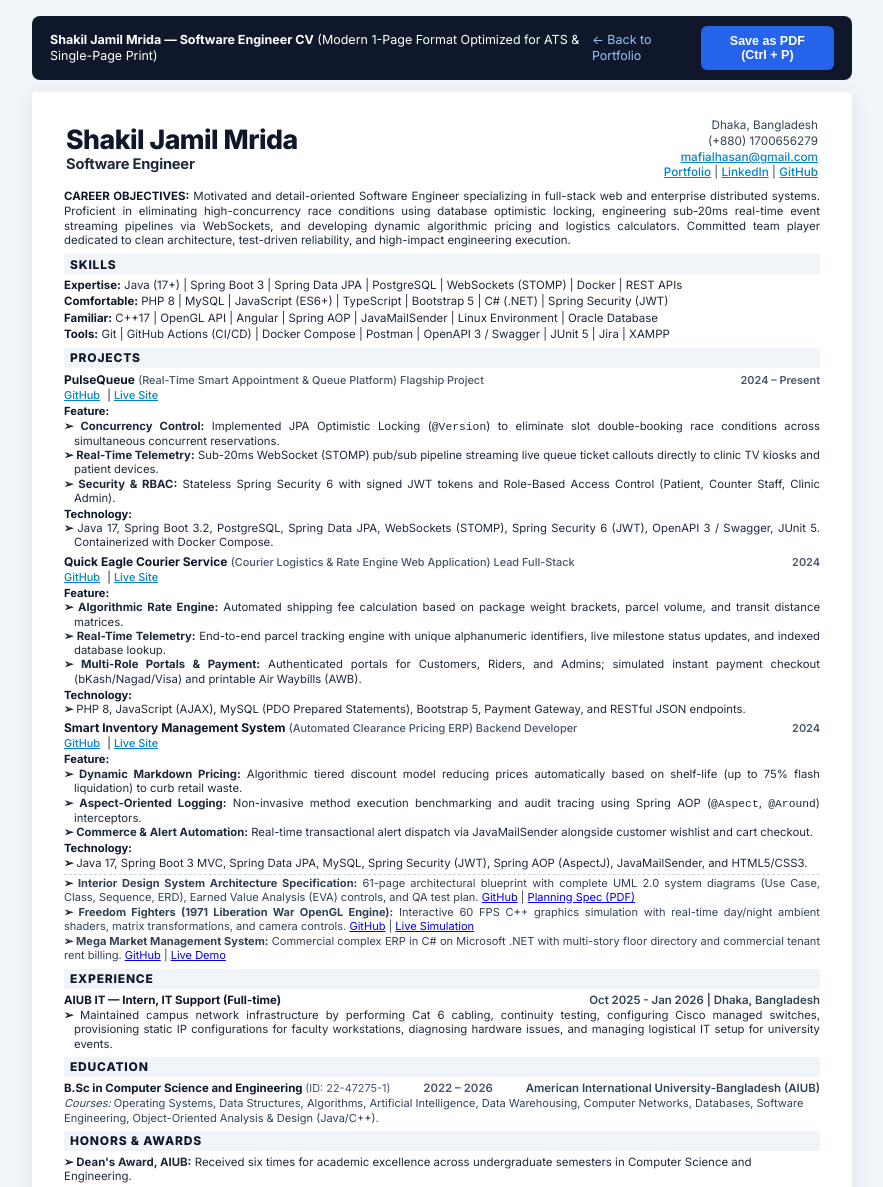
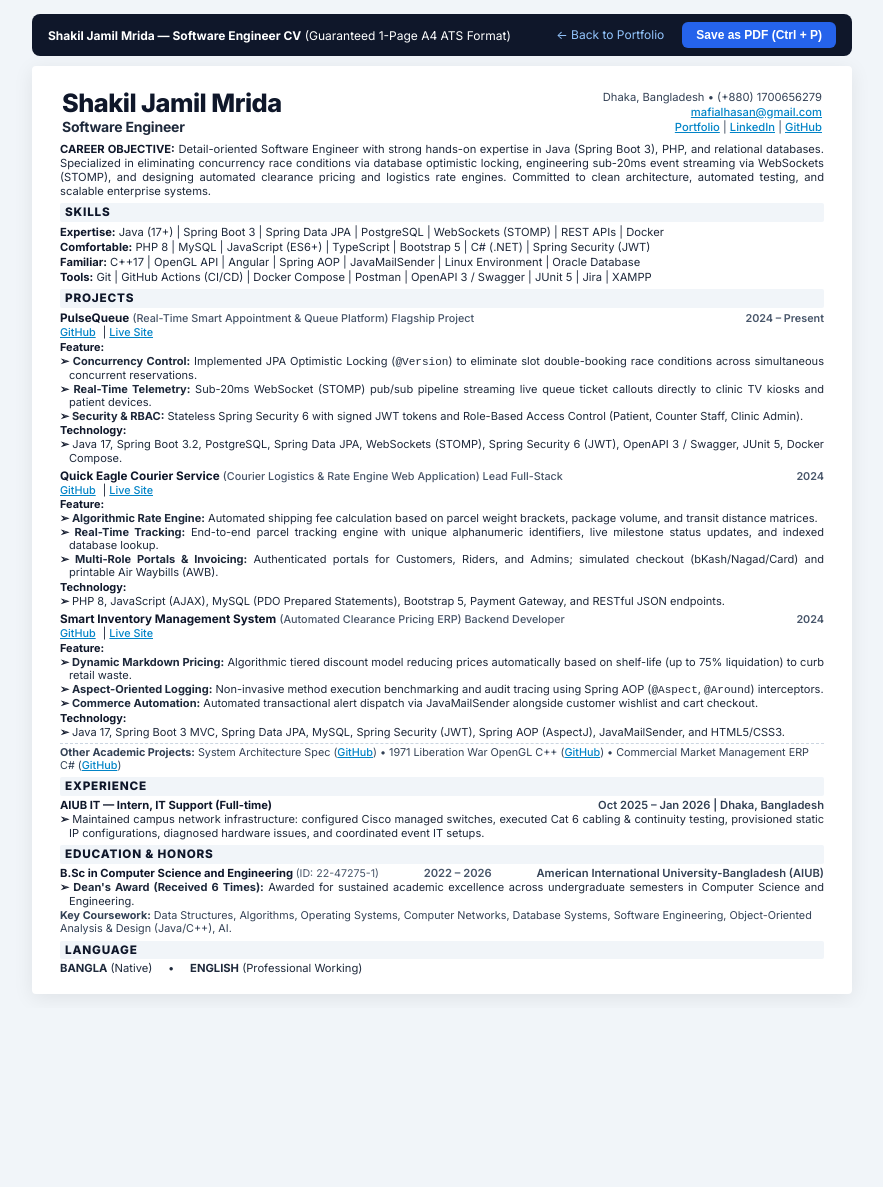
Before and after one commit to ShakilJamil/ShakilJamil.github.io, a website: page cv.html in a window 1280 px wide. Shown: the top 1187 px of the page, without its empty margins (198-1081 px from the left). After the commit the page ends 1008 px from the top, so only its background shows below. Drawn offline with Linux system fonts and the light colour scheme.

Commit message:
fix(cv): optimize layout and density to guarantee 100% 1-page A4 print fit without scaling

```diff
--- a/cv.html
+++ b/cv.html
@@ -17,15 +17,15 @@
       font-family: 'Inter', -apple-system, BlinkMacSystemFont, "Segoe UI", Roboto, Helvetica, Arial, sans-serif;
       color: #0f172a;
       background-color: #f1f5f9;
-      line-height: 1.28;
-      font-size: 8.8pt;
-      padding: 16px;
+      line-height: 1.25;
+      font-size: 8.6pt;
+      padding: 14px;
     }
     .cv-page {
       max-width: 820px;
       margin: 0 auto;
       background: #ffffff;
-      padding: 24px 32px 20px 32px;
+      padding: 22px 28px 18px 28px;
       box-shadow: 0 4px 20px rgba(0, 0, 0, 0.08);
       border-radius: 4px;
     }
@@ -33,17 +33,17 @@
     /* Header */
     .header-table {
       width: 100%;
-      margin-bottom: 6px;
+      margin-bottom: 5px;
     }
     .header-left h1 {
-      font-size: 20pt;
+      font-size: 19pt;
       font-weight: 800;
       letter-spacing: -0.5px;
-      line-height: 1.1;
+      line-height: 1.05;
       color: #0f172a;
     }
     .header-left .subtitle {
-      font-size: 11pt;
+      font-size: 10.5pt;
       font-weight: 700;
       color: #1e293b;
       margin-top: 1px;
@@ -51,17 +51,17 @@
     }
     .header-right {
       text-align: right;
-      font-size: 8.8pt;
-      line-height: 1.35;
+      font-size: 8.4pt;
+      line-height: 1.32;
       color: #334155;
       vertical-align: top;
     }
-    .header-right a, .project-links a, .extra-links a {
+    .header-right a, .project-links a, .extra-projects a {
       color: #0284c7;
       text-decoration: underline;
       font-weight: 500;
     }
-    .header-right a:hover, .project-links a:hover, .extra-links a:hover {
+    .header-right a:hover, .project-links a:hover, .extra-projects a:hover {
       color: #0369a1;
     }
 
@@ -69,23 +69,23 @@
     .section-banner {
       background: #f1f5f9;
       color: #0f172a;
-      font-size: 9pt;
+      font-size: 8.8pt;
       font-weight: 800;
       text-transform: uppercase;
       letter-spacing: 0.8px;
-      padding: 2.5px 6px;
-      margin-top: 6px;
-      margin-bottom: 3.5px;
+      padding: 2px 5px;
+      margin-top: 5px;
+      margin-bottom: 3px;
       border-radius: 2px;
     }
 
     /* Text blocks */
     .career-obj {
-      font-size: 8.6pt;
+      font-size: 8.4pt;
       text-align: justify;
-      line-height: 1.28;
+      line-height: 1.25;
       color: #1e293b;
-      margin-bottom: 3px;
+      margin-bottom: 2px;
     }
     .career-obj strong {
       color: #0f172a;
@@ -94,12 +94,12 @@
 
     /* Skills */
     .skills-block {
-      font-size: 8.6pt;
-      line-height: 1.3;
+      font-size: 8.4pt;
+      line-height: 1.26;
       color: #1e293b;
     }
     .skills-row {
-      margin-bottom: 1.5px;
+      margin-bottom: 1px;
     }
     .skills-row strong {
       color: #0f172a;
@@ -108,35 +108,35 @@
 
     /* Projects */
     .project-card {
-      margin-bottom: 4px;
-      font-size: 8.5pt;
-      line-height: 1.26;
+      margin-bottom: 3.5px;
+      font-size: 8.4pt;
+      line-height: 1.24;
     }
     .project-header {
       display: flex;
       justify-content: space-between;
       align-items: baseline;
-      margin-bottom: 1px;
+      margin-bottom: 0.5px;
     }
     .project-title {
       font-weight: 700;
-      font-size: 9pt;
+      font-size: 8.8pt;
       color: #0f172a;
     }
     .project-type {
       font-weight: 500;
       color: #475569;
-      font-size: 8.2pt;
+      font-size: 8.1pt;
     }
     .project-date {
-      font-size: 8.2pt;
+      font-size: 8.1pt;
       font-weight: 600;
       color: #475569;
       text-align: right;
     }
     .project-links {
-      font-size: 8.2pt;
-      margin-bottom: 1.5px;
+      font-size: 8.1pt;
+      margin-bottom: 1px;
     }
     .project-links a {
       margin-right: 4px;
@@ -144,39 +144,32 @@
     .project-subtitle {
       font-weight: 700;
       color: #0f172a;
-      font-size: 8.4pt;
-      margin-top: 1.5px;
+      font-size: 8.2pt;
+      margin-top: 1px;
       margin-bottom: 0.5px;
     }
     .project-bullet {
-      margin-left: 10px;
+      margin-left: 9px;
       text-align: justify;
       color: #1e293b;
+      font-size: 8.3pt;
+      line-height: 1.22;
     }
     .project-bullet::before {
       content: "➢ ";
       font-weight: bold;
       color: #0f172a;
-      margin-left: -10px;
+      margin-left: -9px;
     }
 
     /* Additional Projects Row */
     .extra-projects {
-      font-size: 8.3pt;
-      line-height: 1.25;
+      font-size: 8.1pt;
+      line-height: 1.22;
       color: #334155;
       margin-top: 2px;
       padding-top: 2px;
       border-top: 1px dashed #cbd5e1;
-    }
-    .extra-item {
-      margin-bottom: 1.5px;
-      text-align: justify;
-    }
-    .extra-item::before {
-      content: "➢ ";
-      font-weight: bold;
-      color: #0f172a;
     }
 
     /* Education & Experience */
@@ -184,8 +177,8 @@
       display: flex;
       justify-content: space-between;
       align-items: baseline;
-      font-size: 8.6pt;
-      line-height: 1.26;
+      font-size: 8.4pt;
+      line-height: 1.24;
     }
     .two-col-row .col-left {
       font-weight: 700;
@@ -197,30 +190,30 @@
       text-align: right;
     }
     .courses-text {
-      font-size: 8.3pt;
+      font-size: 8.1pt;
       color: #334155;
-      margin-top: 1px;
+      margin-top: 0.5px;
     }
     .exp-bullet {
-      font-size: 8.5pt;
-      line-height: 1.26;
+      font-size: 8.3pt;
+      line-height: 1.22;
       color: #1e293b;
-      margin-top: 1px;
-      margin-left: 10px;
+      margin-top: 0.5px;
+      margin-left: 9px;
       text-align: justify;
     }
     .exp-bullet::before {
       content: "➢ ";
       font-weight: bold;
       color: #0f172a;
-      margin-left: -10px;
+      margin-left: -9px;
     }
 
     /* Awards & Language */
     .award-text, .lang-text {
-      font-size: 8.6pt;
+      font-size: 8.4pt;
       color: #1e293b;
-      line-height: 1.26;
+      line-height: 1.24;
     }
     .award-text::before {
       content: "➢ ";
@@ -269,22 +262,22 @@
     /* Floating Print Helper Bar */
     .print-bar {
       max-width: 820px;
-      margin: 0 auto 12px auto;
+      margin: 0 auto 10px auto;
       display: flex;
       justify-content: space-between;
       align-items: center;
       background: #0f172a;
       color: white;
-      padding: 10px 18px;
+      padding: 8px 16px;
       border-radius: 8px;
-      font-size: 12.5px;
+      font-size: 12px;
     }
     .print-btn {
       background: #2563eb;
       color: white;
       border: none;
-      padding: 6.5px 15px;
-      font-size: 12.5px;
+      padding: 6px 14px;
+      font-size: 12px;
       font-weight: 600;
       border-radius: 6px;
       cursor: pointer;
@@ -299,14 +292,19 @@
 
     /* Print Stylesheet: Guaranteed 100% 1-Page A4 Fit */
     @media print {
+      @page {
+        size: A4 portrait;
+        margin: 5mm 8mm 5mm 8mm;
+      }
       html, body {
         background: white !important;
         padding: 0 !important;
         margin: 0 !important;
         width: 100% !important;
         height: 100% !important;
-        font-size: 8.6pt !important;
-        line-height: 1.24 !important;
+        max-height: 100% !important;
+        font-size: 8.4pt !important;
+        line-height: 1.22 !important;
         color: #000000 !important;
       }
       .print-bar {
@@ -319,14 +317,13 @@
         max-width: 100% !important;
         border-radius: 0 !important;
       }
-      @page {
-        size: A4 portrait;
-        margin: 5mm 9mm 5mm 9mm;
-      }
       .section-banner {
         background: #f1f5f9 !important;
         -webkit-print-color-adjust: exact;
         print-color-adjust: exact;
+        padding: 1.5px 4px !important;
+        margin-top: 4px !important;
+        margin-bottom: 2px !important;
       }
       .badge-group {
         margin-left: 3px;
@@ -351,7 +348,7 @@
         color: #0f172a !important;
         border-color: #64748b !important;
       }
-      .project-card, .two-col-row, .section-banner, .skills-block {
+      .project-card, .two-col-row, .section-banner, .skills-block, .extra-projects {
         page-break-inside: avoid !important;
         break-inside: avoid !important;
       }
@@ -363,10 +360,10 @@
   <!-- Floating Print Helper Bar -->
   <div class="print-bar">
     <div>
-      <strong>Shakil Jamil Mrida — Software Engineer CV</strong> (Modern 1-Page Format Optimized for ATS &amp; Single-Page Print)
+      <strong>Shakil Jamil Mrida — Software Engineer CV</strong> (Guaranteed 1-Page A4 ATS Format)
     </div>
     <div style="display:flex; gap:10px;">
-      <a href="index.html" style="color:#93c5fd; text-decoration:none; padding:6px 10px;">← Back to Portfolio</a>
+      <a href="index.html" style="color:#93c5fd; text-decoration:none; padding:5px 8px;">← Back to Portfolio</a>
       <button onclick="window.print()" class="print-btn">
         <span>Save as PDF (Ctrl + P)</span>
       </button>
@@ -383,8 +380,7 @@
           <div class="subtitle">Software Engineer</div>
         </td>
         <td class="header-right">
-          <div>Dhaka, Bangladesh</div>
-          <div>(+880) 1700656279</div>
+          <div>Dhaka, Bangladesh &bull; (+880) 1700656279</div>
           <div><a href="mailto:mafialhasan@gmail.com">mafialhasan@gmail.com</a></div>
           <div>
             <a href="https://shakiljamil.github.io" target="_blank">Portfolio</a> |
@@ -395,15 +391,15 @@
       </tr>
     </table>
 
-    <!-- CAREER OBJECTIVES -->
+    <!-- CAREER OBJECTIVE -->
     <div class="career-obj">
-      <strong>CAREER OBJECTIVES:</strong> Motivated and detail-oriented Software Engineer specializing in full-stack web and enterprise distributed systems. Proficient in eliminating high-concurrency race conditions using database optimistic locking, engineering sub-20ms real-time event streaming pipelines via WebSockets, and developing dynamic algorithmic pricing and logistics calculators. Committed team player dedicated to clean architecture, test-driven reliability, and high-impact engineering execution.
+      <strong>CAREER OBJECTIVE:</strong> Detail-oriented Software Engineer with strong hands-on expertise in Java (Spring Boot 3), PHP, and relational databases. Specialized in eliminating concurrency race conditions via database optimistic locking, engineering sub-20ms event streaming via WebSockets (STOMP), and designing automated clearance pricing and logistics rate engines. Committed to clean architecture, automated testing, and scalable enterprise systems.
     </div>
 
     <!-- SKILLS -->
     <div class="section-banner">SKILLS</div>
     <div class="skills-block">
-      <div class="skills-row"><strong>Expertise:</strong> Java (17+) | Spring Boot 3 | Spring Data JPA | PostgreSQL | WebSockets (STOMP) | Docker | REST APIs</div>
+      <div class="skills-row"><strong>Expertise:</strong> Java (17+) | Spring Boot 3 | Spring Data JPA | PostgreSQL | WebSockets (STOMP) | REST APIs | Docker</div>
       <div class="skills-row"><strong>Comfortable:</strong> PHP 8 | MySQL | JavaScript (ES6+) | TypeScript | Bootstrap 5 | C# (.NET) | Spring Security (JWT)</div>
       <div class="skills-row"><strong>Familiar:</strong> C++17 | OpenGL API | Angular | Spring AOP | JavaMailSender | Linux Environment | Oracle Database</div>
       <div class="skills-row"><strong>Tools:</strong> Git | GitHub Actions (CI/CD) | Docker Compose | Postman | OpenAPI 3 / Swagger | JUnit 5 | Jira | XAMPP</div>
@@ -430,7 +426,7 @@
       <div class="project-bullet"><strong>Real-Time Telemetry:</strong> Sub-20ms WebSocket (STOMP) pub/sub pipeline streaming live queue ticket callouts directly to clinic TV kiosks and patient devices.</div>
       <div class="project-bullet"><strong>Security &amp; RBAC:</strong> Stateless Spring Security 6 with signed JWT tokens and Role-Based Access Control (Patient, Counter Staff, Clinic Admin).</div>
       <div class="project-subtitle">Technology:</div>
-      <div class="project-bullet">Java 17, Spring Boot 3.2, PostgreSQL, Spring Data JPA, WebSockets (STOMP), Spring Security 6 (JWT), OpenAPI 3 / Swagger, JUnit 5. Containerized with Docker Compose.</div>
+      <div class="project-bullet">Java 17, Spring Boot 3.2, PostgreSQL, Spring Data JPA, WebSockets (STOMP), Spring Security 6 (JWT), OpenAPI 3 / Swagger, JUnit 5, Docker Compose.</div>
     </div>
 
     <!-- Project 2: Quick Eagle Courier Service -->
@@ -447,9 +443,9 @@
         <a href="https://shakiljamil.github.io/courier/" target="_blank">Live Site</a>
       </div>
       <div class="project-subtitle">Feature:</div>
-      <div class="project-bullet"><strong>Algorithmic Rate Engine:</strong> Automated shipping fee calculation based on package weight brackets, parcel volume, and transit distance matrices.</div>
-      <div class="project-bullet"><strong>Real-Time Telemetry:</strong> End-to-end parcel tracking engine with unique alphanumeric identifiers, live milestone status updates, and indexed database lookup.</div>
-      <div class="project-bullet"><strong>Multi-Role Portals &amp; Payment:</strong> Authenticated portals for Customers, Riders, and Admins; simulated instant payment checkout (bKash/Nagad/Visa) and printable Air Waybills (AWB).</div>
+      <div class="project-bullet"><strong>Algorithmic Rate Engine:</strong> Automated shipping fee calculation based on parcel weight brackets, package volume, and transit distance matrices.</div>
+      <div class="project-bullet"><strong>Real-Time Tracking:</strong> End-to-end parcel tracking engine with unique alphanumeric identifiers, live milestone status updates, and indexed database lookup.</div>
+      <div class="project-bullet"><strong>Multi-Role Portals &amp; Invoicing:</strong> Authenticated portals for Customers, Riders, and Admins; simulated checkout (bKash/Nagad/Card) and printable Air Waybills (AWB).</div>
       <div class="project-subtitle">Technology:</div>
       <div class="project-bullet">PHP 8, JavaScript (AJAX), MySQL (PDO Prepared Statements), Bootstrap 5, Payment Gateway, and RESTful JSON endpoints.</div>
     </div>
@@ -468,43 +464,39 @@
         <a href="https://shakiljamil.github.io/inventory/" target="_blank">Live Site</a>
       </div>
       <div class="project-subtitle">Feature:</div>
-      <div class="project-bullet"><strong>Dynamic Markdown Pricing:</strong> Algorithmic tiered discount model reducing prices automatically based on shelf-life (up to 75% flash liquidation) to curb retail waste.</div>
+      <div class="project-bullet"><strong>Dynamic Markdown Pricing:</strong> Algorithmic tiered discount model reducing prices automatically based on shelf-life (up to 75% liquidation) to curb retail waste.</div>
       <div class="project-bullet"><strong>Aspect-Oriented Logging:</strong> Non-invasive method execution benchmarking and audit tracing using Spring AOP (<code>@Aspect</code>, <code>@Around</code>) interceptors.</div>
-      <div class="project-bullet"><strong>Commerce &amp; Alert Automation:</strong> Real-time transactional alert dispatch via JavaMailSender alongside customer wishlist and cart checkout.</div>
+      <div class="project-bullet"><strong>Commerce Automation:</strong> Automated transactional alert dispatch via JavaMailSender alongside customer wishlist and cart checkout.</div>
       <div class="project-subtitle">Technology:</div>
       <div class="project-bullet">Java 17, Spring Boot 3 MVC, Spring Data JPA, MySQL, Spring Security (JWT), Spring AOP (AspectJ), JavaMailSender, and HTML5/CSS3.</div>
     </div>
 
-    <!-- Additional Projects Row -->
+    <!-- Additional Projects Compact Row -->
     <div class="extra-projects">
-      <div class="extra-item"><strong>Interior Design System Architecture Specification:</strong> 61-page architectural blueprint with complete UML 2.0 system diagrams (Use Case, Class, Sequence, ERD), Earned Value Analysis (EVA) controls, and QA test plan. <a href="https://github.com/ShakilJamil/Software-Engineering" target="_blank">GitHub</a> | <a href="https://github.com/ShakilJamil/Software-Engineering/blob/main/Software-Engineering-H-All-Lab-Tasks-Group-5%20(2).pdf" target="_blank">Planning Spec (PDF)</a></div>
-      <div class="extra-item"><strong>Freedom Fighters (1971 Liberation War OpenGL Engine):</strong> Interactive 60 FPS C++ graphics simulation with real-time day/night ambient shaders, matrix transformations, and camera controls. <a href="https://github.com/ShakilJamil/Computer_graphics_OpenGl" target="_blank">GitHub</a> | <a href="https://shakiljamil.github.io/graphics/" target="_blank">Live Simulation</a></div>
-      <div class="extra-item"><strong>Mega Market Management System:</strong> Commercial complex ERP in C# on Microsoft .NET with multi-story floor directory and commercial tenant rent billing. <a href="https://github.com/ShakilJamil/marketmngt" target="_blank">GitHub</a> | <a href="https://shakiljamil.github.io/market/" target="_blank">Live Demo</a></div>
+      <strong>Other Academic Projects:</strong>
+      System Architecture Spec (<a href="https://github.com/ShakilJamil/Software-Engineering" target="_blank">GitHub</a>) &bull;
+      1971 Liberation War OpenGL C++ (<a href="https://github.com/ShakilJamil/Computer_graphics_OpenGl" target="_blank">GitHub</a>) &bull;
+      Commercial Market Management ERP C# (<a href="https://github.com/ShakilJamil/marketmngt" target="_blank">GitHub</a>)
     </div>
 
     <!-- EXPERIENCE -->
     <div class="section-banner">EXPERIENCE</div>
     <div class="two-col-row">
       <div class="col-left">AIUB IT — Intern, IT Support (Full-time)</div>
-      <div class="col-right">Oct 2025 - Jan 2026 | Dhaka, Bangladesh</div>
+      <div class="col-right">Oct 2025 – Jan 2026 | Dhaka, Bangladesh</div>
     </div>
-    <div class="exp-bullet">Maintained campus network infrastructure by performing Cat 6 cabling, continuity testing, configuring Cisco managed switches, provisioning static IP configurations for faculty workstations, diagnosing hardware issues, and managing logistical IT setup for university events.</div>
+    <div class="exp-bullet">Maintained campus network infrastructure: configured Cisco managed switches, executed Cat 6 cabling &amp; continuity testing, provisioned static IP configurations, diagnosed hardware issues, and coordinated event IT setups.</div>
 
-    <!-- EDUCATION -->
-    <div class="section-banner">EDUCATION</div>
+    <!-- EDUCATION & HONORS -->
+    <div class="section-banner">EDUCATION &amp; HONORS</div>
     <div class="two-col-row">
-      <div class="col-left">B.Sc in Computer Science and Engineering <span style="font-weight:normal; font-size:8.2pt; color:#475569;">(ID: 22-47275-1)</span></div>
+      <div class="col-left">B.Sc in Computer Science and Engineering <span style="font-weight:normal; font-size:8pt; color:#475569;">(ID: 22-47275-1)</span></div>
       <div style="font-weight:600; color:#475569;">2022 – 2026</div>
       <div class="col-right">American International University-Bangladesh (AIUB)</div>
     </div>
+    <div class="exp-bullet"><strong>Dean's Award (Received 6 Times):</strong> Awarded for sustained academic excellence across undergraduate semesters in Computer Science and Engineering.</div>
     <div class="courses-text">
-      <em>Courses:</em> Operating Systems, Data Structures, Algorithms, Artificial Intelligence, Data Warehousing, Computer Networks, Databases, Software Engineering, Object-Oriented Analysis &amp; Design (Java/C++).
-    </div>
-
-    <!-- HONORS & AWARDS -->
-    <div class="section-banner">HONORS &amp; AWARDS</div>
-    <div class="award-text">
-      <strong>Dean's Award, AIUB:</strong> Received six times for academic excellence across undergraduate semesters in Computer Science and Engineering.
+      <strong>Key Coursework:</strong> Data Structures, Algorithms, Operating Systems, Computer Networks, Database Systems, Software Engineering, Object-Oriented Analysis &amp; Design (Java/C++), AI.
     </div>
 
     <!-- LANGUAGE -->
```
